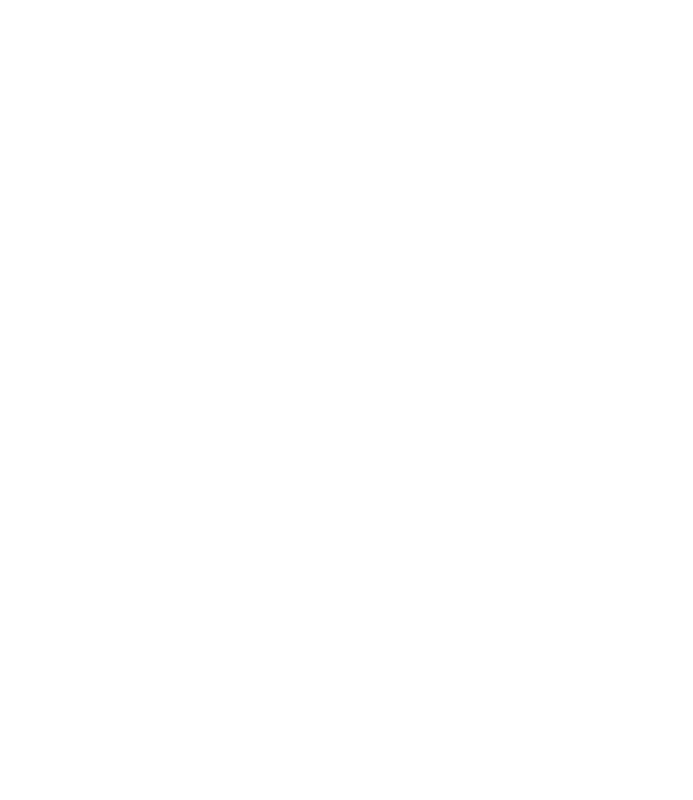
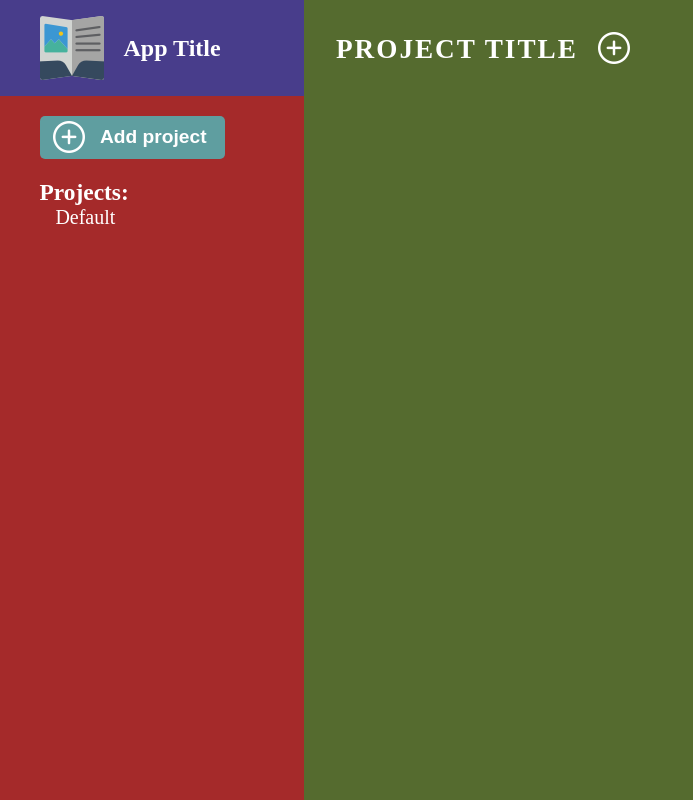
Before and after one commit to Milosavljevichh/to_do_app, a website built with webpack: page dist/index.html in a window 1280 px wide. Shown: the whole page, without its empty margins (0-693 px from the left). Built offline with nearby package versions, Linux system fonts and the light colour scheme.

Commit message:
added html structure and basic,experimental css

```diff
--- a/dist/index.html
+++ b/dist/index.html
@@ -3,11 +3,45 @@
 <head>
     <meta charset="UTF-8">
     <meta name="viewport" content="width=device-width, initial-scale=1.0">
-    <title>Document</title>
+    <title>ToDo</title>
     <link rel="stylesheet" href="style.css">
     <script src="main.js" defer></script>
 </head>
 <body>
+    <main>
 
+        <aside>
+            <header>
+                <img src="imgs/logo.png" alt="">
+                <h1>App Title</h1>
+            </header>
+            <div id="aside-btns">
+                <button id="add-project">
+                    <img src="imgs/add.png" alt="">
+                    <p>Add project</p>
+                </button>
+            </div>
+            <div id="projects-list">
+                <h3>Projects:</h3>
+                <ul>
+                    <li>
+                        <p id="project_default">Default</p>
+                    </li>
+                </ul>
+            </div>
+        </aside>
+
+        <section id="workspace">
+            <div id="workspace-header">
+                <h1>Project title</h1>
+                <button id="add_task">
+                    <img src="imgs/add.png" alt="">
+                </button>
+            </div>
+            <div id="workspace-display">
+
+            </div>
+        </section>
+    </main>
 </body>
 </html>
--- a/dist/style.css
+++ b/dist/style.css
@@ -0,0 +1,97 @@
+* {
+    margin: 0;
+    padding: 0;
+}
+
+body {
+    height: 100vh;
+}
+
+main {
+    display: flex;
+    height: 100%;
+}
+
+button {
+    background-color: transparent;
+    border: none;
+}
+
+/* ASIDE */
+aside {
+    width: 25vw;
+    height: 100%;
+    background-color: brown;
+}
+
+header {
+    height: 12%;
+    background-color: darkslateblue;
+    color: white;
+    display: flex;
+    align-items: center;
+    justify-content: flex-start;
+    gap: 20px;
+}
+
+header, #aside-btns, #projects-list {
+    padding-left: 13%;
+}
+
+#add-project {
+    margin: 20px 0;
+    padding: 2% 3%;
+    width: 70%;
+    border-radius: 5px;
+    background-color: cadetblue;
+    color: white;
+    font-weight: bolder;
+    font-size: 1.2rem;
+    border: none;
+    display: grid;
+    grid-template-columns: 1fr 3fr;
+    align-items: center;
+}
+
+#add-project img, #add-project p {
+    justify-self: center;
+}
+
+#add-project img, #workspace-header img {
+    width: 32px;
+}
+
+ul {
+    list-style: none;
+    padding-left: 6%;
+}
+
+ul li, #projects-list {
+    font-size: 1.25rem;
+}
+
+#projects-list{
+    color: white;
+}
+
+/* DISPLAY */
+#workspace {
+    padding: 2.5%;
+    width: 75vw;
+    background-color: darkolivegreen;
+}
+
+#workspace-header {
+    display: flex;
+    align-items: center;
+    justify-content: flex-start;
+    gap: 20px;
+    text-align: center;
+}
+
+#workspace-header h1 {
+    text-transform: uppercase;
+    color: white;
+    letter-spacing: 2px;
+    font-size: 1.7rem;
+}
```
Also changed, not shown: dist/imgs/add.png (added), dist/imgs/logo.png (added).
